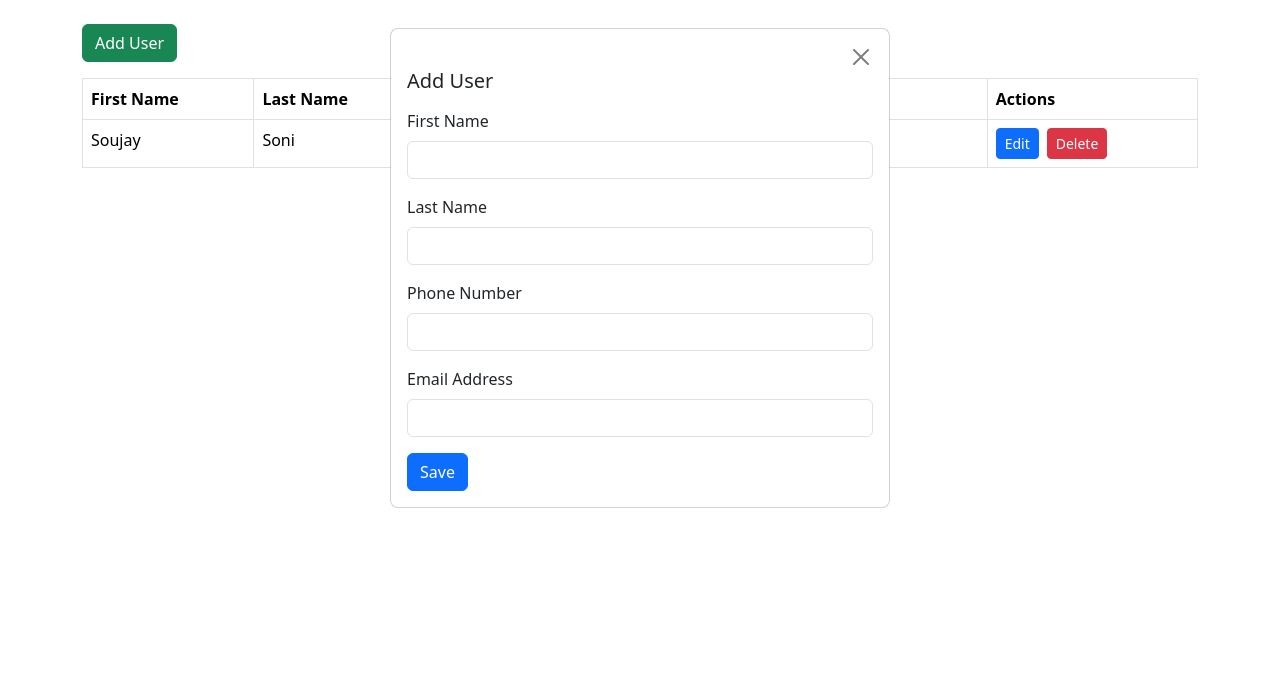
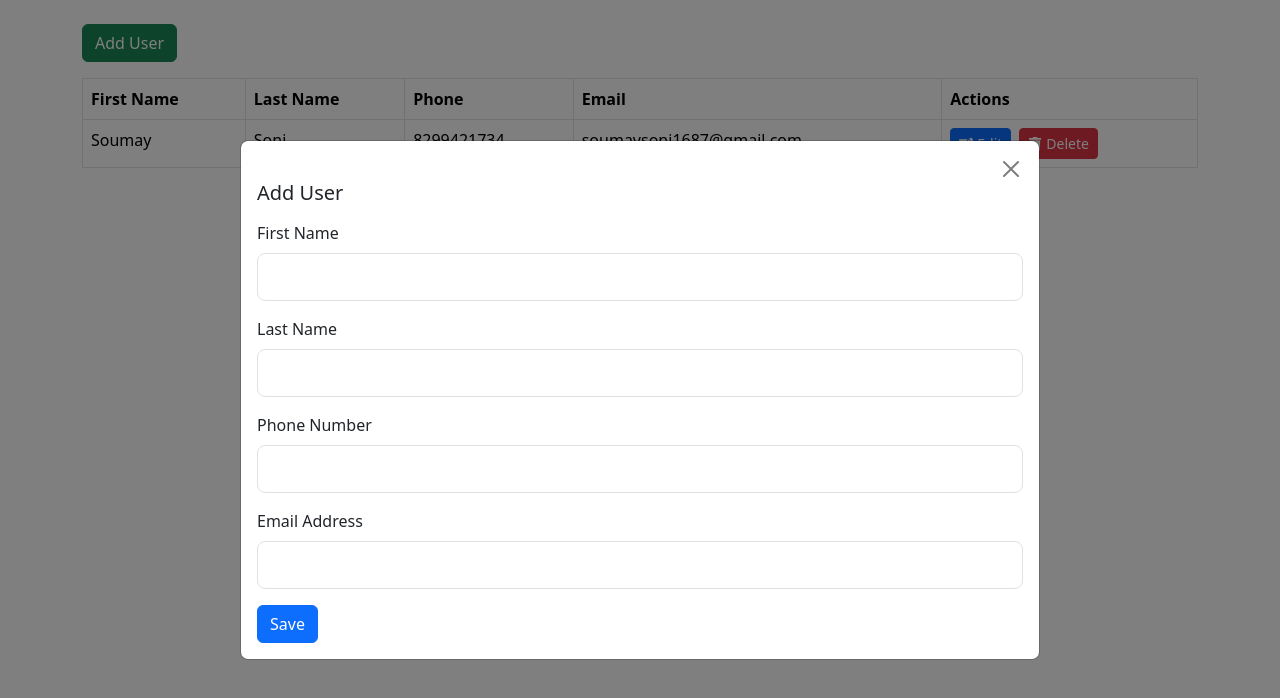
Before and after one commit to SoumaySoni/DSV-React-Assignment, a React (Vite) app: page / in a window 1280 px wide. Both pictures are taken after a click on the button "Add User". Shown: the top 698 px of the page. Built offline with nearby package versions, Linux system fonts and the light colour scheme; data requests are answered from the project's data file.

Commit message:
Refactor README and enhance user management features with CRUD operations, validation, and UI improvements

```diff
--- a/db.json
+++ b/db.json
@@ -1,8 +1,8 @@
 {
   "users": [
     {
-      "id": "37f9",
-      "firstName": "Soujay",
+      "id": "69bc",
+      "firstName": "Soumay",
       "lastName": "Soni",
       "phone": "8299421734",
       "email": "soumaysoni1687@gmail.com"
--- a/package.json
+++ b/package.json
@@ -18,6 +18,7 @@
     "react": "^19.2.0",
     "react-dom": "^19.2.0",
     "react-hook-form": "^7.71.1",
+    "react-icons": "^5.5.0",
     "react-toastify": "^11.0.5",
     "yup": "^1.7.1"
   },
--- a/src/components/DynamicForm.tsx
+++ b/src/components/DynamicForm.tsx
@@ -27,7 +27,7 @@ function DynamicForm({ onSubmit, defaultValues, title }: Props) {
 
           <input
             type={field.type}
-            className="form-control"
+            className="form-control form-control-lg"
             {...register(field.name as keyof User, {
               required: field.required ? `${field.label} is required` : false,
               pattern:
@@ -39,7 +39,7 @@ function DynamicForm({ onSubmit, defaultValues, title }: Props) {
                   : field.name === "phone"
                   ? {
                       value: /^[0-9]{10}$/,
-                      message: "Phone must be 10 digits",
+                      message: "Phone must be number and of 10 digits",
                     }
                   : undefined,
             })}
--- a/src/pages/Users.tsx
+++ b/src/pages/Users.tsx
@@ -3,6 +3,7 @@ import { userApi } from "../services/api";
 import type { User } from "../types/user";
 import DynamicForm from "../components/DynamicForm";
 import { toast } from "react-toastify";
+import { FaEdit, FaTrash } from "react-icons/fa";
 
 function Users() {
     const [users, setUsers] = useState<User[]>([]);
@@ -50,6 +51,10 @@ function Users() {
     };
 
     const handleDelete = async (id: number) => {
+        const confirmDelete = window.confirm("Are you sure you want to delete this user?");
+
+        if (!confirmDelete) return;
+
         try {
             setLoading(true);
             await userApi.deleteUser(id);
@@ -64,17 +69,14 @@ function Users() {
     };
 
     return (
-        <div className="container mt-4">
-            <button
-                className="btn btn-success mb-3"
-                onClick={() => setShow(true)}
-            >
+        <div className="container py-4">
+            <button className="btn btn-success mb-3" onClick={() => setShow(true)}>
                 Add User
             </button>
 
             {loading && <p>Loading users...</p>}
             {error && <p className="text-danger">{error}</p>}
-
+            <div className="table-responsive">
                 <table className="table table-bordered">
                     <thead>
                         <tr>
@@ -94,30 +96,34 @@ function Users() {
                                 <td>{u.phone}</td>
                                 <td>{u.email}</td>
                                 <td>
+                                    <div className="d-flex flex-column flex-md-row gap-2">
                                         <button
-                                    className="btn btn-sm btn-primary me-2"
+                                            className="btn btn-primary btn-sm d-flex align-items-center"
                                             onClick={() => {
                                                 setEditUser(u);
                                                 setShow(true);
                                             }}
                                         >
-                                    Edit
+                                            <FaEdit className="me-1" />Edit
                                         </button>
+
                                         <button
-                                    className="btn btn-sm btn-danger"
+                                            className="btn btn-danger btn-sm d-flex align-items-center"
                                             onClick={() => handleDelete(u.id!)}
                                         >
-                                    Delete
+                                            <FaTrash className="me-1" />Delete
                                         </button>
+                                    </div>
                                 </td>
                             </tr>
                         ))}
                     </tbody>
                 </table>
-
+            </div>
             {show && (
-                <div className="modal d-block" tabIndex={-1}>
-                    <div className="modal-dialog">
+                <>
+                    <div className="modal fade show d-block" tabIndex={-1}>
+                        <div className="modal-dialog modal-dialog-centered modal-lg">
                             <div className="modal-content p-3">
                                 <button
                                     className="btn-close ms-auto"
@@ -135,6 +141,8 @@ function Users() {
                             </div>
                         </div>
                     </div>
+                    <div className="modal-backdrop fade show"></div>
+                </>
             )}
         </div>
     );
```
Also changed, not shown: 2 other files (tests, documents, lock files or other folders). Lines whose indentation alone changed are shown as unchanged.
